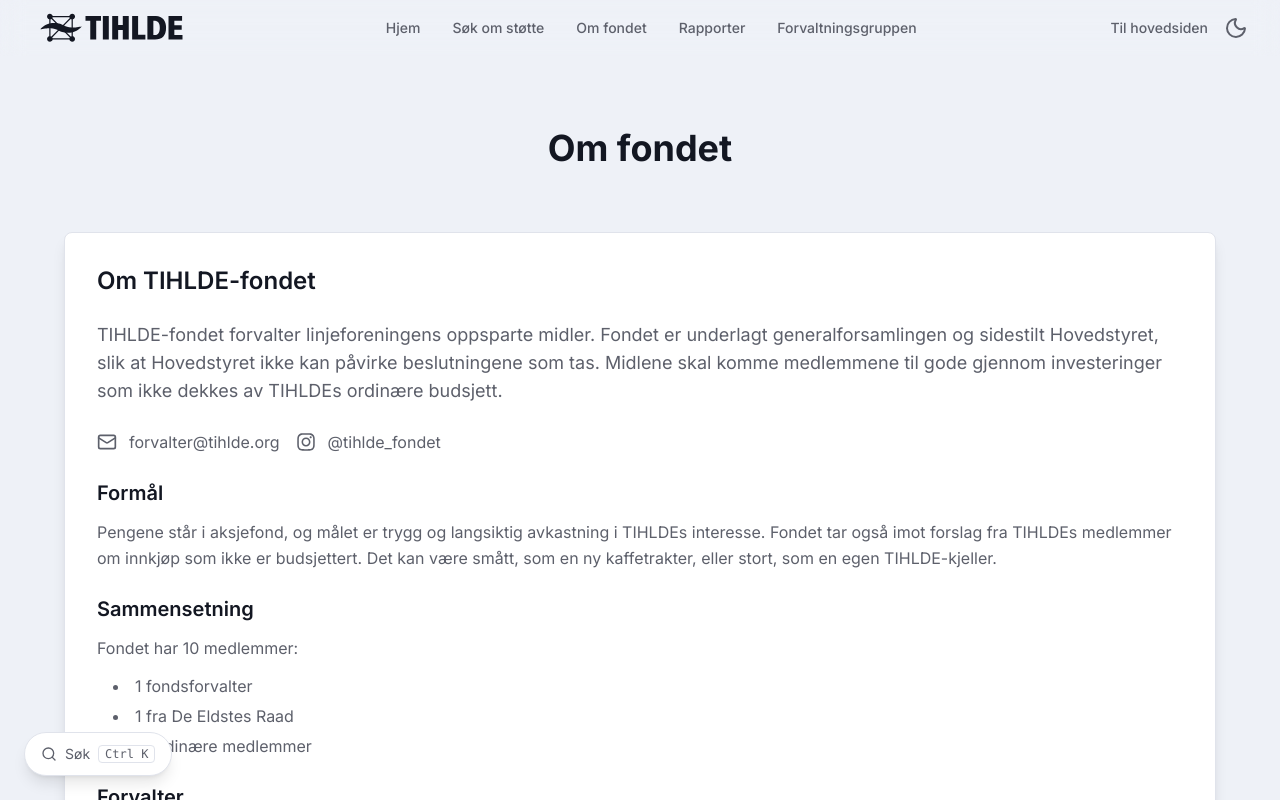
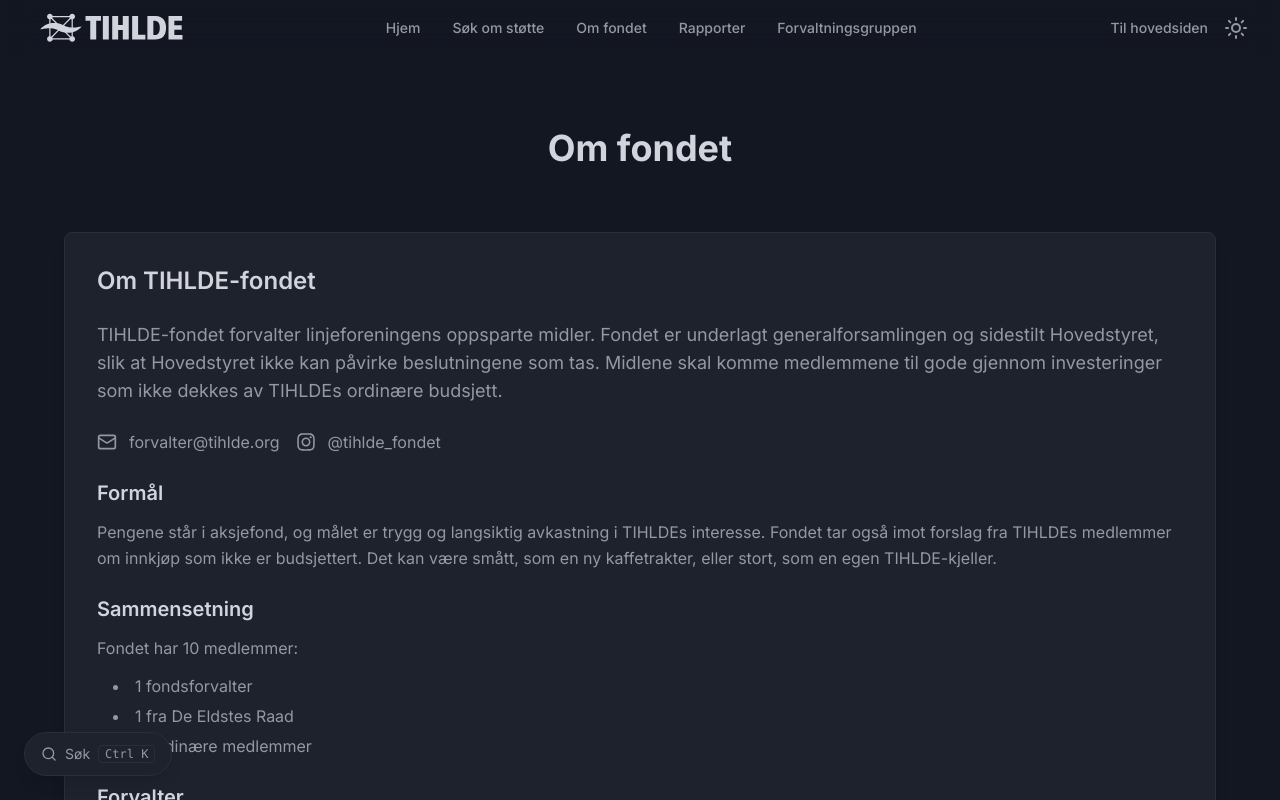
Before and after one commit to TIHLDE/Fondet, a Next.js app: page /about in a window 1280 px wide. Shown: the top 800 px of the page. Built offline with nearby package versions, Linux system fonts and the light colour scheme.

Commit message:
feat: bruk mørk modus som standardtema (#250)
Besøkende uten lagret temavalg fikk systemtemaet. Siden er designet
mørk først, så mørk modus er nå standard. Lagret valg respekteres
fortsatt, og systemvalget styrer bare når brukeren har valgt System.

```diff
--- a/src/app/providers.tsx
+++ b/src/app/providers.tsx
@@ -10,7 +10,7 @@ export default function Providers({ children }: { children: ReactNode }) {
 
     return (
         <QueryClientProvider client={queryClient}>
-            <ThemeProvider defaultTheme="system" storageKey="theme">
+            <ThemeProvider defaultTheme="dark" storageKey="theme">
                 {children}
                 <Toaster />
             </ThemeProvider>
--- a/src/components/providers/ThemeScript.tsx
+++ b/src/components/providers/ThemeScript.tsx
@@ -5,17 +5,14 @@ export default function ThemeScript() {
         const theme = localStorage.getItem('theme');
         const systemPrefersDark = window.matchMedia('(prefers-color-scheme: dark)').matches;
 
-        if (theme === 'dark' || (theme === 'system' && systemPrefersDark) || (!theme && systemPrefersDark)) {
+        if (theme === 'dark' || (theme === 'system' && systemPrefersDark) || !theme) {
           document.documentElement.classList.add('dark');
         } else {
           document.documentElement.classList.remove('dark');
         }
       } catch (e) {
-        // Fallback to system preference if localStorage is not available
-        const systemPrefersDark = window.matchMedia('(prefers-color-scheme: dark)').matches;
-        if (systemPrefersDark) {
-          document.documentElement.classList.add('dark');
-        }
+        // No localStorage available, fall back to the dark default
+        document.documentElement.classList.add('dark');
       }
     })()
   `;
```
